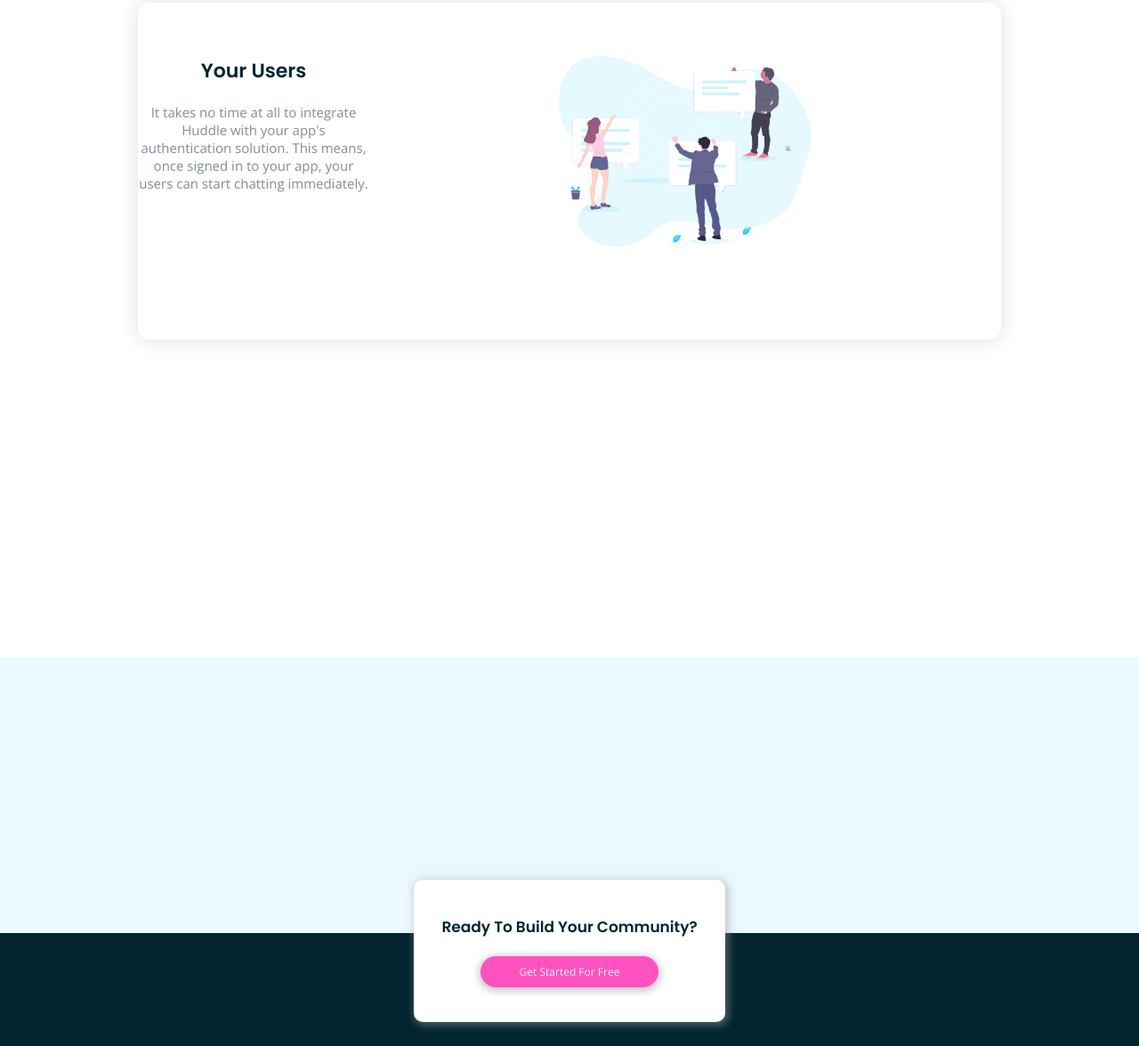
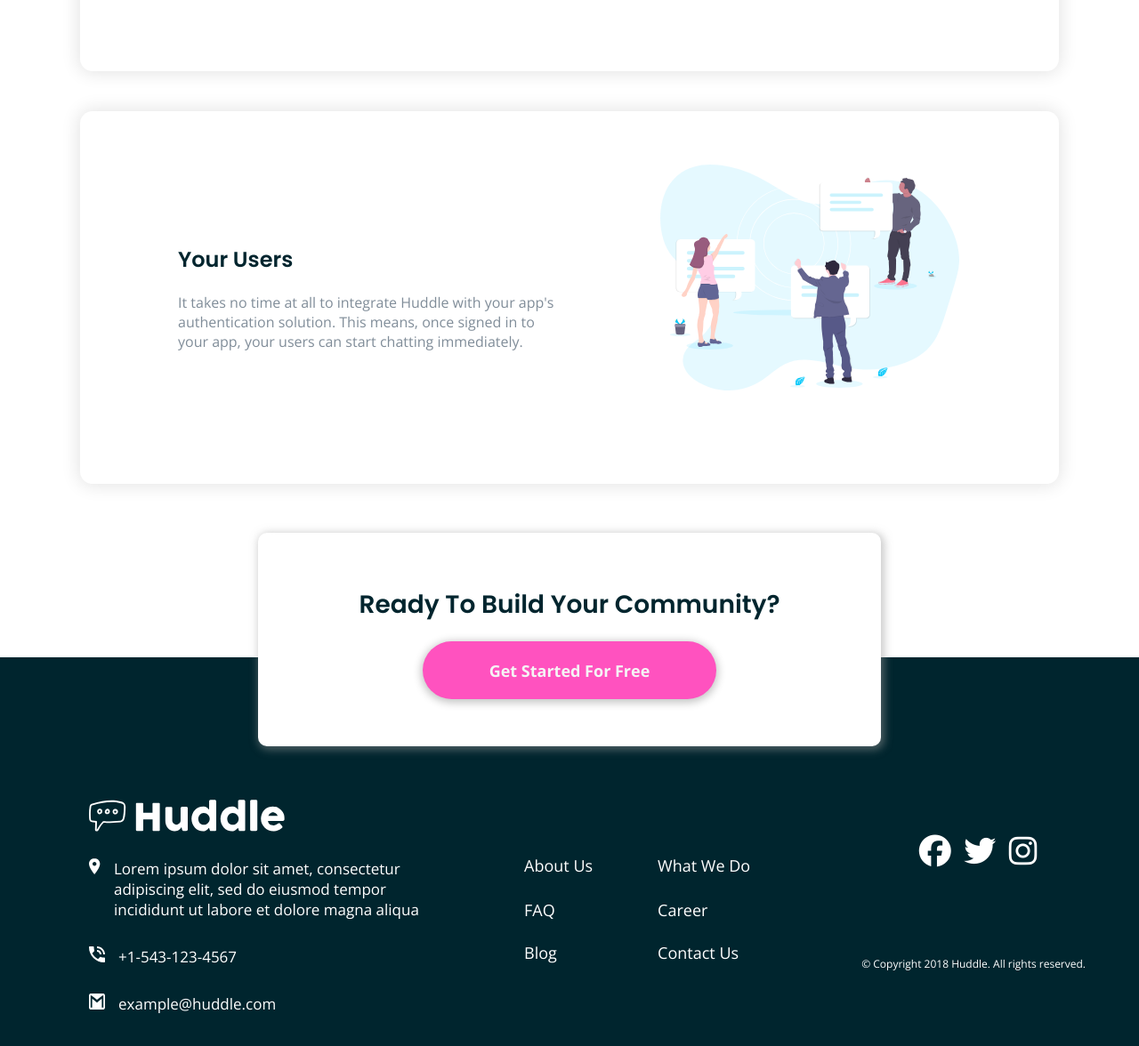
Before and after one commit to Feelshot/practica-13-css-landingpage, a plain HTML site: page index.html in a window 1280 px wide. Shown: the part 1621-2797 px from the top of the page at 89% size. Drawn offline with nearby package versions, Linux system fonts and the light colour scheme.

Commit message:
avances version desktop, falta terminar footer

```diff
--- a/index.html
+++ b/index.html
@@ -41,10 +41,10 @@
         </section>
         <section class="tarjetas">
             <div class="tarjetas-info tarjetas-uno">
-                <div>
+                <div class="tarjetas-imagenes-int">
                     <img src="img/illustration-grow-together.svg" alt="pareja colaborando">
                 </div>
-                <div>
+                <div class="tarjetas-textos-int">
                     <h2>Grow Together</h2>
                     <p>Generate meaningful discussions with your audience and build a strong, loyal community.
                         Think of the insightful conversations you miss out on with a feedback form.
@@ -52,10 +52,10 @@
                 </div>
             </div>
             <div class="tarjetas-info tarjetas-dos">
-                <div>
+                <div class="tarjetas-imagenes-int">
                     <img src="img/illustration-flowing-conversation.svg" alt="conversacion en circulo">
                 </div>
-                <div>
+                <div class="tarjetas-textos-int">
                     <h2>Flowing Conversations</h2>
                     <p>You wouldn't paginate a conversation in real life, so why do it online? Our threads
                         have just-in-time loading for a more natural flow.
@@ -63,10 +63,10 @@
                 </div>
             </div>
             <div class="tarjetas-info tarjetas-tres">
-                <div>
+                <div class="tarjetas-imagenes-int">
                     <img src="img/illustration-your-users.svg" alt="usuarios trabajando">
                 </div>
-                <div>
+                <div class="tarjetas-textos-int">
                     <h2>Your Users</h2>
                     <p>It takes no time at all to integrate Huddle with your app's authentication solution.
                         This means, once signed in to your app, your users can start chatting immediately.
@@ -124,6 +124,7 @@
                     </li>
                 </ul>
             </section>
+            <div class="elements-right-bottom">
                 <section class="redes">
                     <i class="fab fa-facebook fa-2x"></i>
                     <i class="fab fa-twitter fa-2x"></i>
@@ -133,6 +134,7 @@
                     <p>&copy; Copyright 2018 Huddle. All rights reserved.</p>
                 </section>
             </div>
+        </div>
     </footer>
 </body>
 </html>
--- a/style-mobile.css
+++ b/style-mobile.css
@@ -32,7 +32,6 @@ h1, h2, h3 {
 p, a, button {
     font-family: 'Open Sans', sans-serif;
 }
-
 /* ---- Header ---- */
 header {
     display: flex;
@@ -61,7 +60,6 @@ main {
 /*    ---- Cabecera ---- */
 .cabecera {
     margin: 80px 20px 0 20px;
-
 }
 .cabecera-texto p {
     font-size: 18px;
@@ -93,7 +91,6 @@ main {
     padding-top: 40px;
     height: 2500px;
 }
-
 .tarjetas-info {
     width: 335px;
     height: auto;
@@ -129,8 +126,7 @@ main {
     margin: 0 auto 0 auto;
     font-size: 15px;
 }
-/*    ---- Tarjeta Call To action ---- */
-
+/* ---- Tarjeta Call To action ---- */
 .call-to-action_container {
     position: absolute;
     top: -60px;
@@ -246,7 +242,7 @@ footer {
     }
     /* ---- Main ---- */
     main {
-       /* height: 2500px;*/
+        height: 2190px;
     }
     /*    ---- Cabecera ---- */
     .cabecera {
@@ -289,48 +285,139 @@ footer {
         height: 1600px;
     }
     .tarjetas-info {
-    width: 970px;
+        width: 1100px;
         display: flex;
-    justify-content: space-between;
+    }
+    .tarjetas-textos-int {
+        display: flex;
+        flex-direction: column;
+        justify-content: center;
+        align-items: center;
+    }
+    .tarjetas-textos-int p, .tarjetas-textos-int h2 {
+        text-align: left;
+        width: 430px;
     }
     .tarjetas-info img {
-    width: 40%;
+        width: 60%;
         height: auto;
-    margin-bottom: 40px;
     }
     .tarjetas-info h2 {
-    font-size: 22px;
-    margin-bottom: 20px;
+        font-size: 24px;
+    }
+    .tarjetas-info p {
+        color: var(--Gris-azulado);
+        font-size: 16px;
     }
     .tarjetas-uno {
         flex-direction: row-reverse;
     }
-.tarjetas-uno p {
-    width: 300px;
+    .tarjetas-uno .tarjetas-textos-int {
+        margin: 0 0 0 110px;
     }
     .tarjetas-dos {
         flex-direction: row;
     }
-.tarjetas-dos p {
-    width: 270px;
+    .tarjetas-dos .tarjetas-textos-int p {
+        width: 442px;
+    }
+    .tarjetas-dos p, .tarjetas-dos h2 {
+        margin-right: 34px;
     }
     .tarjetas-tres {
         flex-direction: row-reverse;
     }
-.tarjetas-tres p {
-    width: 260px;
+    .tarjetas-tres .tarjetas-textos-int {
+        margin-left: 110px;
+    }
+/*    ---- Tarjeta Call To action ---- */
 
+    .call-to-action_container {
+        top: -140px;
+        width: 700px;
+        height: 240px;
     }
-.tarjetas-tres {
-    margin-bottom: 0;
+    .call-to-action_container h3 {
+        font-size: 28px;
+        margin: 60px auto 20px auto;
     }
-.tarjetas-info p {
-    color: var(--Gris-azulado);
-    margin: 0 auto 0 auto;
-    font-size: 15px;
+    .call-to-action_container button {
+        width: 330px;
+        height: 65px;
+        border-radius: 40px;
+        border: none;
+        font-size: 18px;
+        font-weight: bolder;
+    }
+    /* ---- Footer ---- */
+    footer {
+        position: relative;
+    }
+    .container-gral {
+        display: flex;
+        flex-direction: row;
+        justify-content: space-between;
+        align-items: center;
+    }
+    .logo {
+        display: flex;
+        justify-content: left;
+        margin: 0 10px 20px 100px;
+    }
+    .logo-bottom {
+        width: 220px;
+        height: auto;
+    }
+    .logo-datos {
+        margin-top: 30px;
+    }
+    .logo-datos_direccion, .logo-datos_telefono, .logo-datos_email {
+        display: flex;
+        flex-direction: row;
+        width: 400px;
+    }
+    .logo-datos div img {
+        width: 18px;
+        height: 18px;
+    }
+    .links {
+        text-align: left;
+        display: flex;
+        width: 300px;
+        margin: 0;
+        margin-top: -20px;
+    }
+    .links ul {
+        width: 300px;
+        display: grid;
+        grid-template-columns: 150px 150px;
+        grid-template-rows: 50px;
+    }
+    .links ul li {
+        width: 150px;
+        height: 30px;
+    }
+    .elements-right-bottom {
+        display: flex;
+        flex-direction: column;
+        align-content: space-between;
+        height: 220px;
+        margin: 10px 60px 0 0;
+    }
+    .redes {
+        margin: 0px 0 100px 0;
+    }
+    .redes i {
+        margin-left: 10px;
+    }
+    .copy {
+        font-size: 12px;
+        height: 60px;
     }
 
 
 
 
+
+
 }
```
Lines whose indentation alone changed are shown as unchanged.
